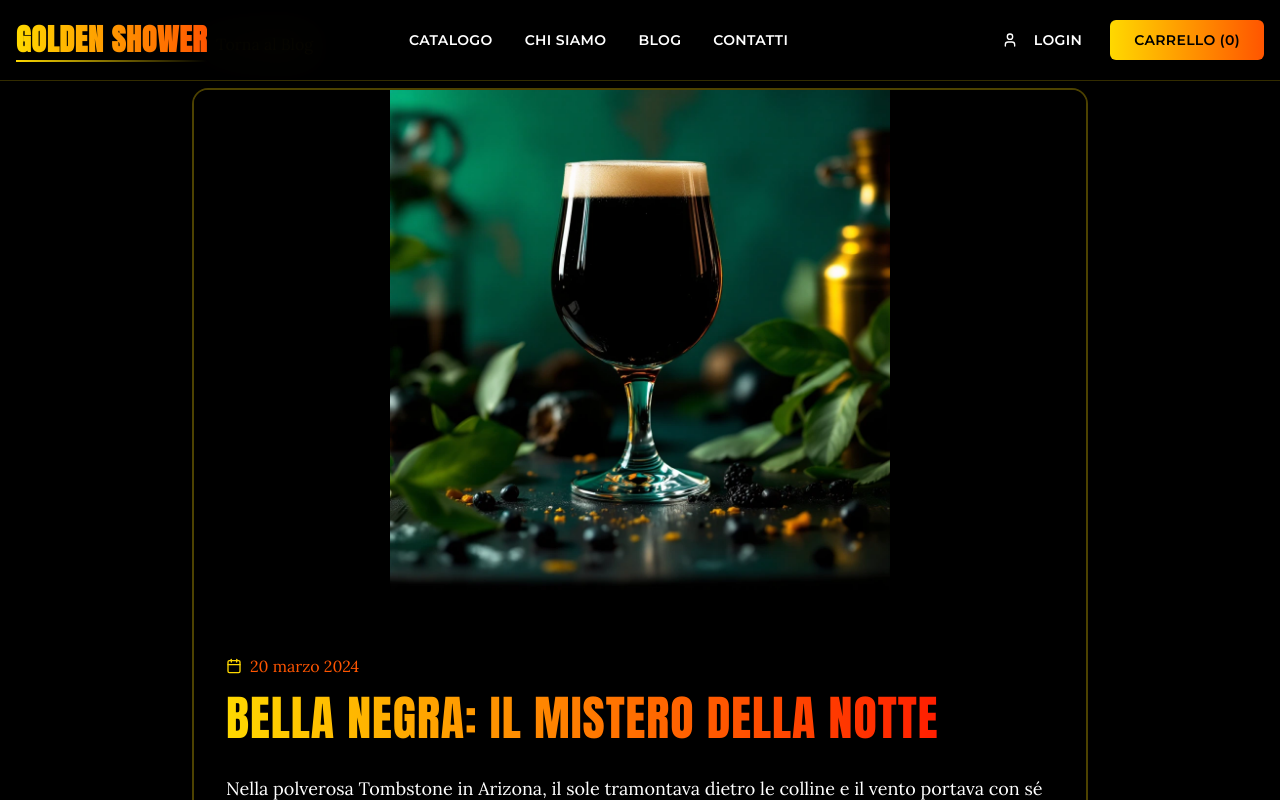
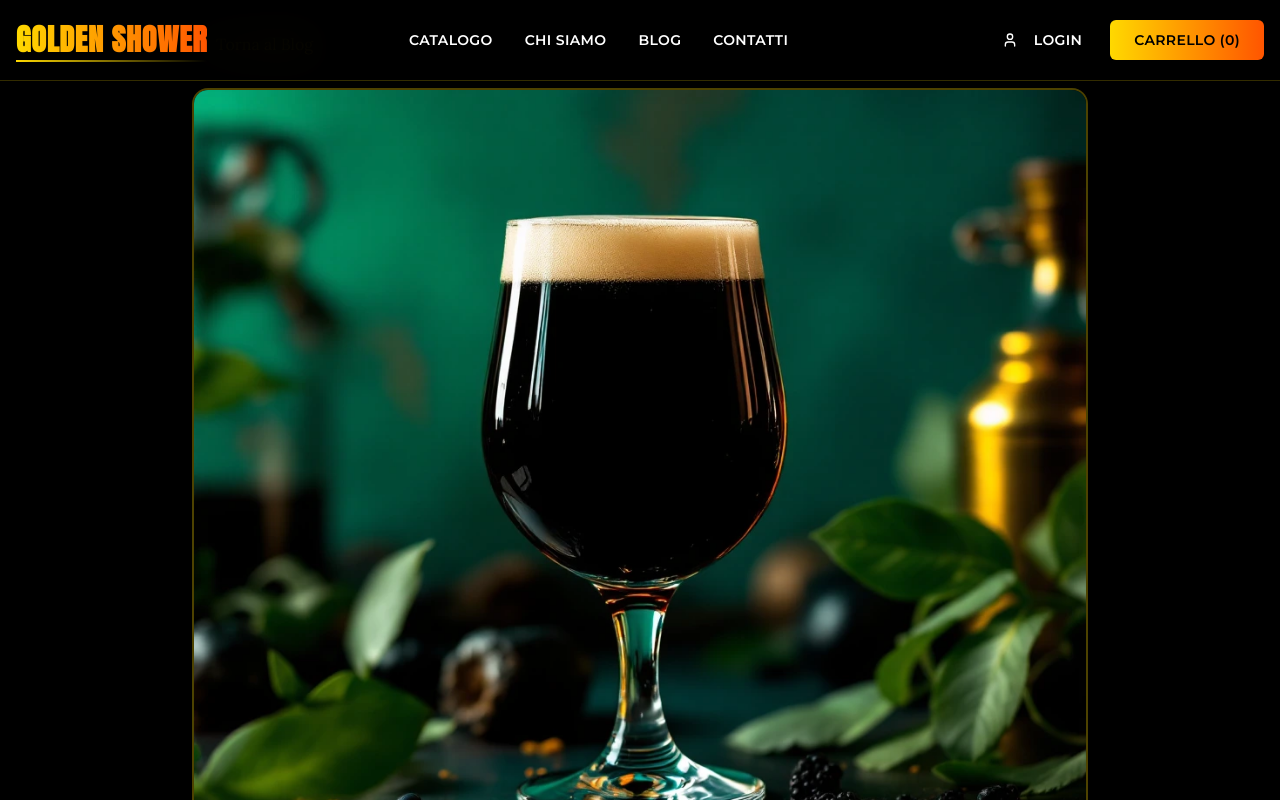
Before and after one commit to Nakke92/artigianale-digital, a React (Vite) app: page /blog/bella-negra-mistero in a window 1280 px wide. Shown: the top 800 px of the page. Built offline with nearby package versions, Linux system fonts and the light colour scheme; the HTML template or start-up script is replaced by a standard one.

Commit message:
Code edited in Lovable Code Editor

```diff
--- a/src/pages/BlogArticle.tsx
+++ b/src/pages/BlogArticle.tsx
@@ -140,12 +140,12 @@ export default function BlogArticle() {
           <Card className="bg-black-glossy/60 backdrop-blur-xl border-2 border-gold-primary/30 rounded-2xl overflow-hidden shadow-2xl">
             {/* Featured Image */}
                 {article.image && (
-                <div className="w-full flex justify-center items-center overflow-hidden bg-black-glossy mb-8">
+                  <div className="w-full mb-6">
                   <img
                   src={article.image}
                   alt={article.title}
-                className="max-w-full max-h-[500px] object-contain"
-              />
+                  className="w-full h-auto object-contain rounded-xl"
+                />
               </div>
             )}
 
```
